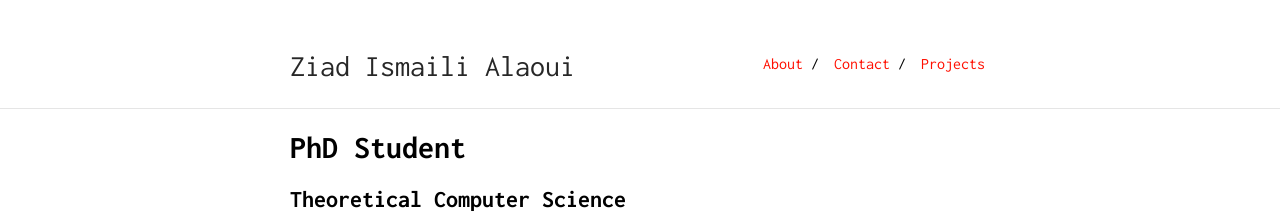
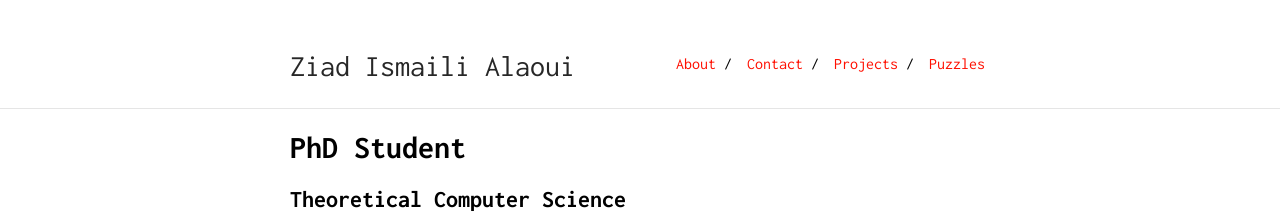
Before and after one commit to ismaili-ziad/me, a Jekyll site: the page built from index.md, in a window 1280 px wide. Shown: the top 220 px of the page. Built offline with Jekyll 4.4.1, drawn with Linux system fonts in a browser that asks for light colours; our own code applies the rules of GitHub Pages for plain Markdown files.

Commit message:
Update _config.yml

```diff
--- a/_config.yml
+++ b/_config.yml
@@ -23,3 +23,5 @@ nav:
    link: "contact"
  - name: "Projects"
    link: "projects"
+ - name: "Puzzles"
+   link: "puzzles"
```
